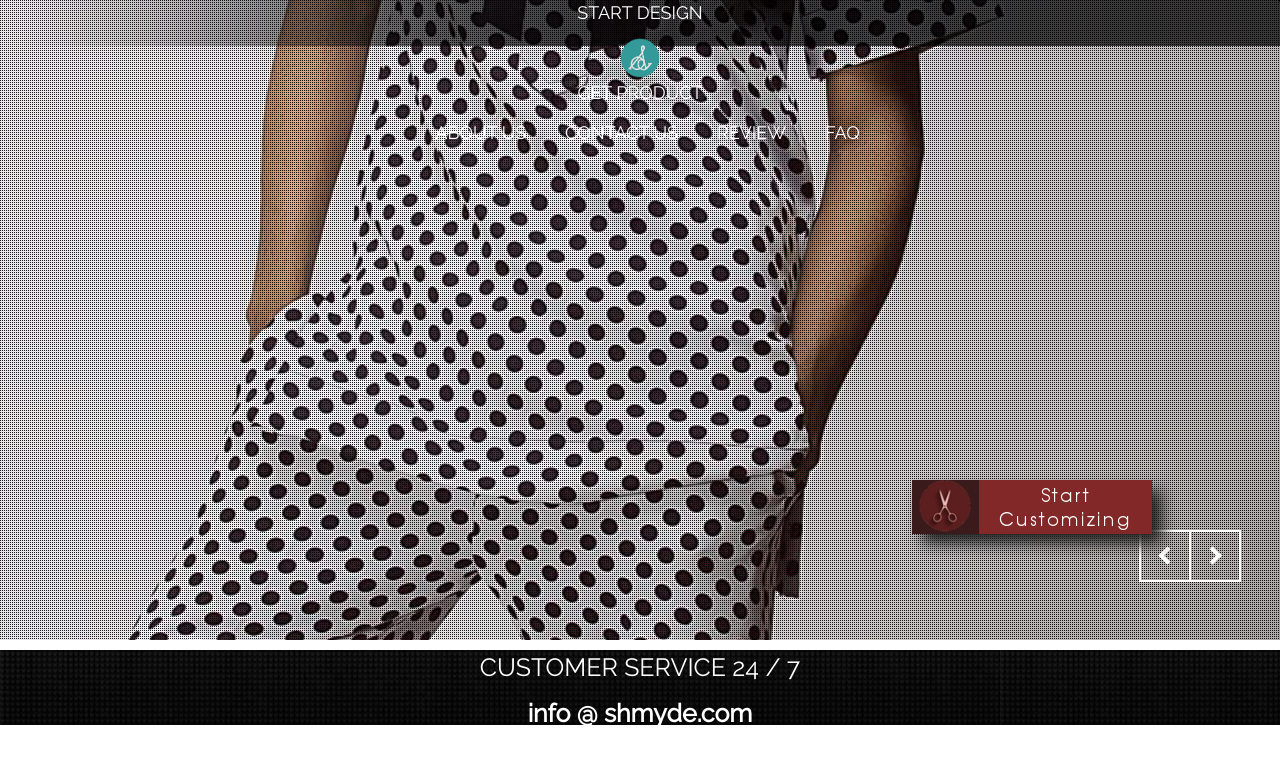
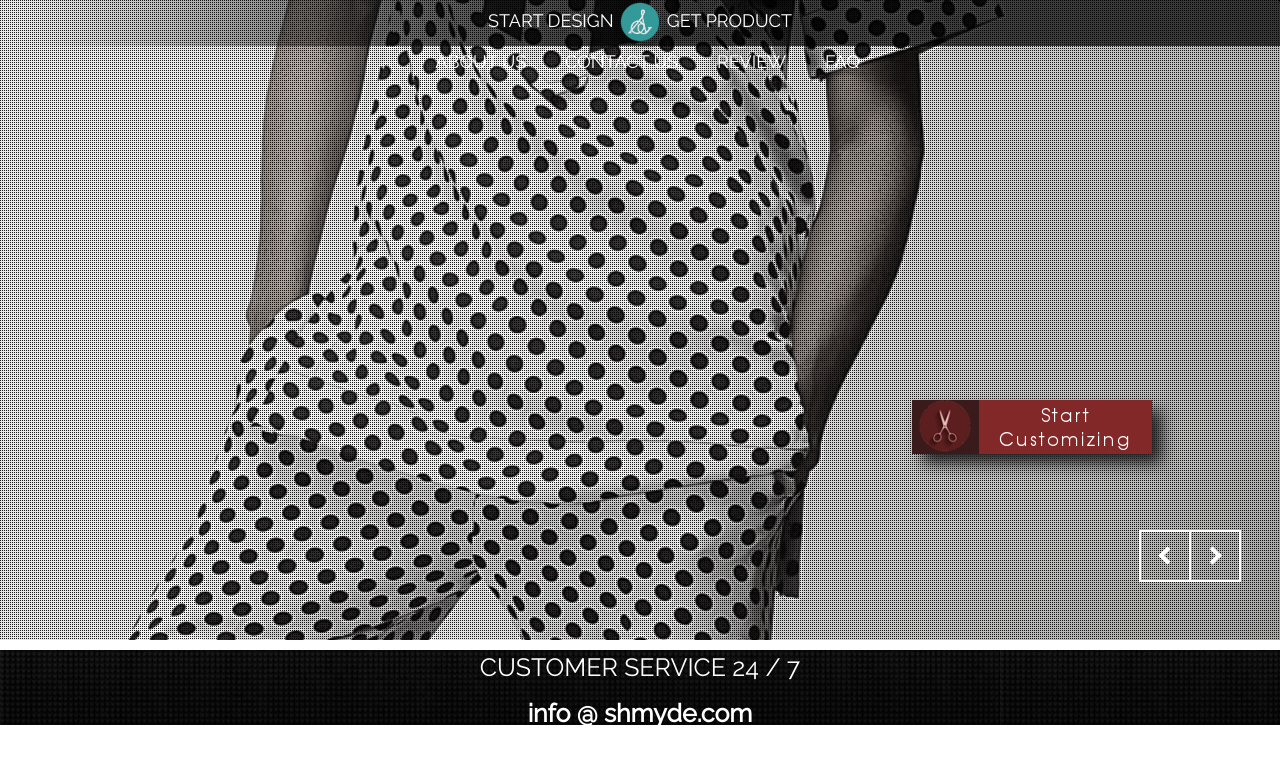
Before and after one commit to mhobesong/shmyde, a PHP site: page / in a window 1280 px wide. Shown: the top 779 px of the page. Run offline with PHP 8.4, Linux system fonts and the light colour scheme.

Commit message:
inline logo with surrounding text

```diff
--- a/css/style.css
+++ b/css/style.css
@@ -26,6 +26,10 @@ body
 	font-family: 'Raleway', sans-serif;
 	color:#ffffff;
 	font-size:18px;
+}
+
+.logo-section p{
+	display:inline-block;
 }
 
 .logo-image{
@@ -70,7 +74,7 @@ body
 .start-customizing
 {
 	position:absolute;
-	top:60%;
+	top:50%;
 	right:10%;
 	z-index:20;
 	box-shadow:10px 10px 15px #222 ;
```
